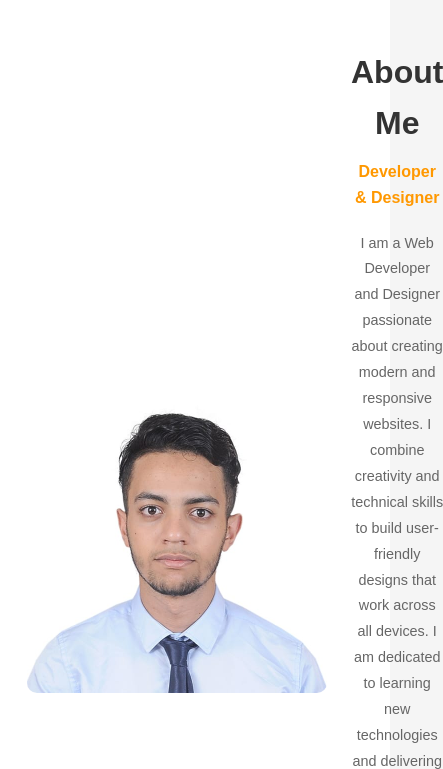
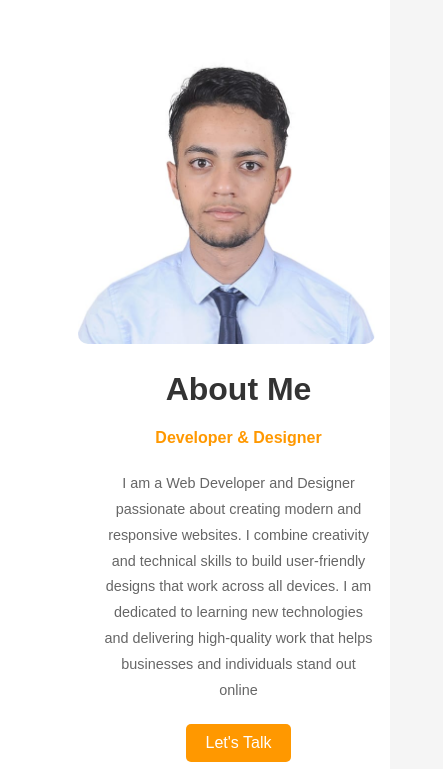
Before and after one commit to Elmehdizouhir/portflio, a plain HTML site: page index.html in a window 390 px wide. Shown: the part 845-1614 px from the top of the page, 443 px wide, since content can reach past the window. Drawn offline with nearby package versions, Linux system fonts and the light colour scheme.

Commit message:
modification de about

```diff
--- a/index.html
+++ b/index.html
@@ -53,8 +53,8 @@
 
   <!-- About Section -->
   <section class="about py-5" id="about">
-    <div class="container d-flex align-items-center">
-      <img src="img/MEHDI.jpg" alt="About Me" class="img-fluid rounded" style="max-width: 300px;">
+
+      <img  src="img/MEHDI.jpg" alt="About Me" class="aboutImg img-fluid rounded" style="max-width: 300px;">
       <div class="about-text ms-4">
         <h2>About Me</h2>
         <h5>Developer <span>& Designer</span></h5>
@@ -67,7 +67,7 @@
          <button type="button" class="btn btn-primary button">
           <a href="https://www.linkedin.com/in/zouhair-mahdi-b36a7a258?utm_source=share&utm_campaign=share_via&utm_content=profile&utm_medium=android_app"  >Let's Talk</a>
         </button>
-      </div>
+
     </div>
   </section>
 
--- a/styles.css
+++ b/styles.css
@@ -142,6 +142,7 @@ nav .btn:hover {
   flex-wrap: wrap;
   padding: 50px 15px;
   background-color: #fff;
+  padding-left: 20%;
 }
 
 .about img {
@@ -598,6 +599,9 @@ footer .social a:hover {
     font-size: 0.9rem;
   }
 
+.aboutImg{
+  width: 100%;
+}
   .service .title h2 {
     font-size: 2rem;
   }
```
